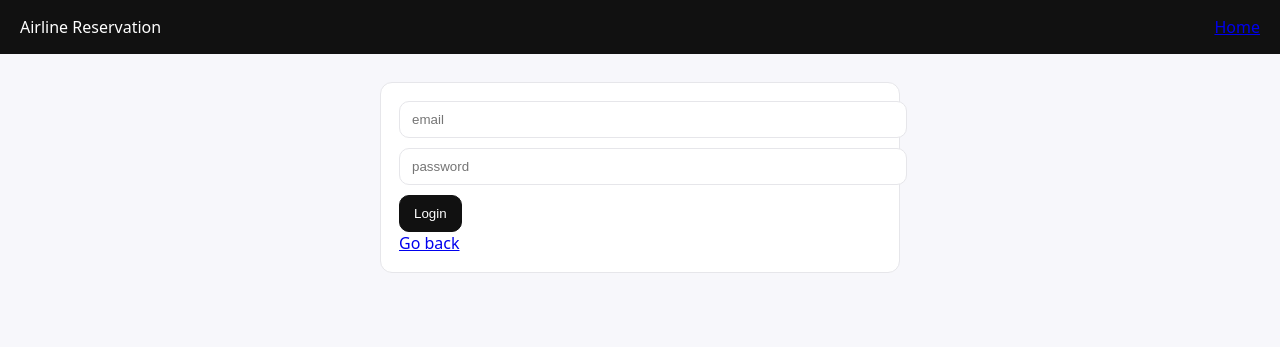
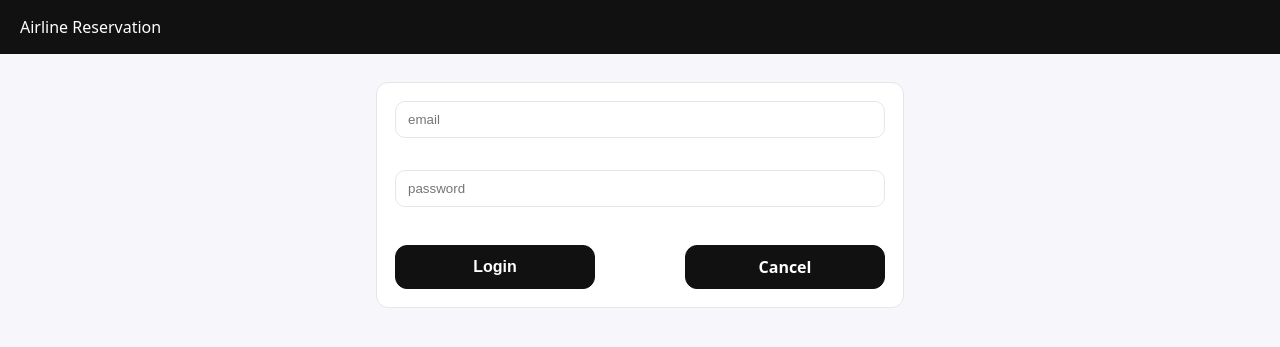
Before and after one commit to Aman-Sunesh/Airline-Ticket-Reservation-System-Using-MySQL-and-Flask, a Flask app: page /login in a window 1280 px wide. Shown: the top 347 px of the page. Run offline with Flask 3, Linux system fonts and the light colour scheme.

Commit message:
Revamp login page layout and styles

```diff
--- a/templates/login.html
+++ b/templates/login.html
@@ -1,31 +1,52 @@
 <!DOCTYPE html>
 <html lang="en">
-<head><meta charset="utf-8" /><title>Login — Airline Reservation</title>
-<style>
-  body{font-family:system-ui,-apple-system,Segoe UI,Roboto,Helvetica,Arial,sans-serif;margin:0;background:#f7f7fb;color:#1c1c1c}
-  header{padding:16px 20px;background:#111;color:#fff;display:flex;justify-content:space-between}
-  main{max-width:520px;margin:28px auto;padding:0 16px}
-  .card{background:#fff;border:1px solid #e6e6ea;border-radius:12px;padding:18px}
-  input{width:100%;padding:10px 12px;border:1px solid #e6e6ea;border-radius:10px;margin-bottom:10px}
-  .btn{padding:10px 14px;border:1px solid #e6e6ea;border-radius:10px;background:#fff;cursor:pointer}
-  .primary{background:#111;color:#fff;border-color:#111}
-  .error{color:#b00020}
-</style></head>
+<head>
+  <meta charset="utf-8" />
+  <title>Airline Reservation — Customer Login</title>
+  <style>
+    *,*::before,*::after{box-sizing:border-box}
+    body{font-family:system-ui,-apple-system,Segoe UI,Roboto,Helvetica,Arial,sans-serif;margin:0;background:#f7f7fb;color:#1c1c1c}
+    header{padding:16px 20px;background:#111;color:#fff;display:flex;justify-content:flex-start}
+    main{max-width:560px;margin:28px auto;padding:0 16px}
+    .card{background:#fff;border:1px solid #e6e6ea;border-radius:12px;padding:18px;overflow:hidden}
+    input{display:block;width:100%;padding:10px 12px;border:1px solid #e6e6ea;border-radius:10px;margin-bottom:10px}
+    .btn{
+      -webkit-appearance:none;appearance:none;
+      display:inline-flex;align-items:center;justify-content:center;
+      height:44px;min-width:200px;padding:0 16px;
+      border:1px solid #111;border-radius:12px;background:#fff;
+      cursor:pointer;text-decoration:none;text-align:center;
+      font-size:16px;font-weight:600;line-height:1;
+      box-sizing:border-box;
+    }
+    .primary{background:#111;color:#fff;border-color:#111}
+    .btn.primary:link,.btn.primary:visited{color:#fff}
+    .btn.primary:hover{filter:brightness(1.05)}
+    .actions{
+      display:flex;
+      justify-content:space-between;
+      align-items:center;
+      gap:10px;
+      margin-top:6px;
+      width:100%;
+    }
+    .actions .btn{ flex:0 0 200px; }
+	.error{color:#b00020}
+  </style>
+</head>
 <body>
-  <header><div>Airline Reservation</div><nav><a href="/">Home</a></nav></header>
+  <header><div>Airline Reservation</div></header>
   <main><div class="card">
 <form action="/loginAuth" method="POST">
 	<input type="text" name = "email" placeholder="email" required/> </br>
 	<input type="password" name = "password" placeholder="password" required/></br>
-	<button class="btn primary" type="submit">Login</button>
+	<div class="actions">
+	  <button class="btn primary" type="submit">Login</button>
+	  <a class="btn primary" href="/" role="button">Cancel</a>
+	</div>
 	{% if error %}
 		<p class="error"><strong>Error:</strong> {{error}}</p>
 	{% endif %}
 </form>
-
-<a href="/">Go back</a>
-
 </body>
-
-
 </html>
```
